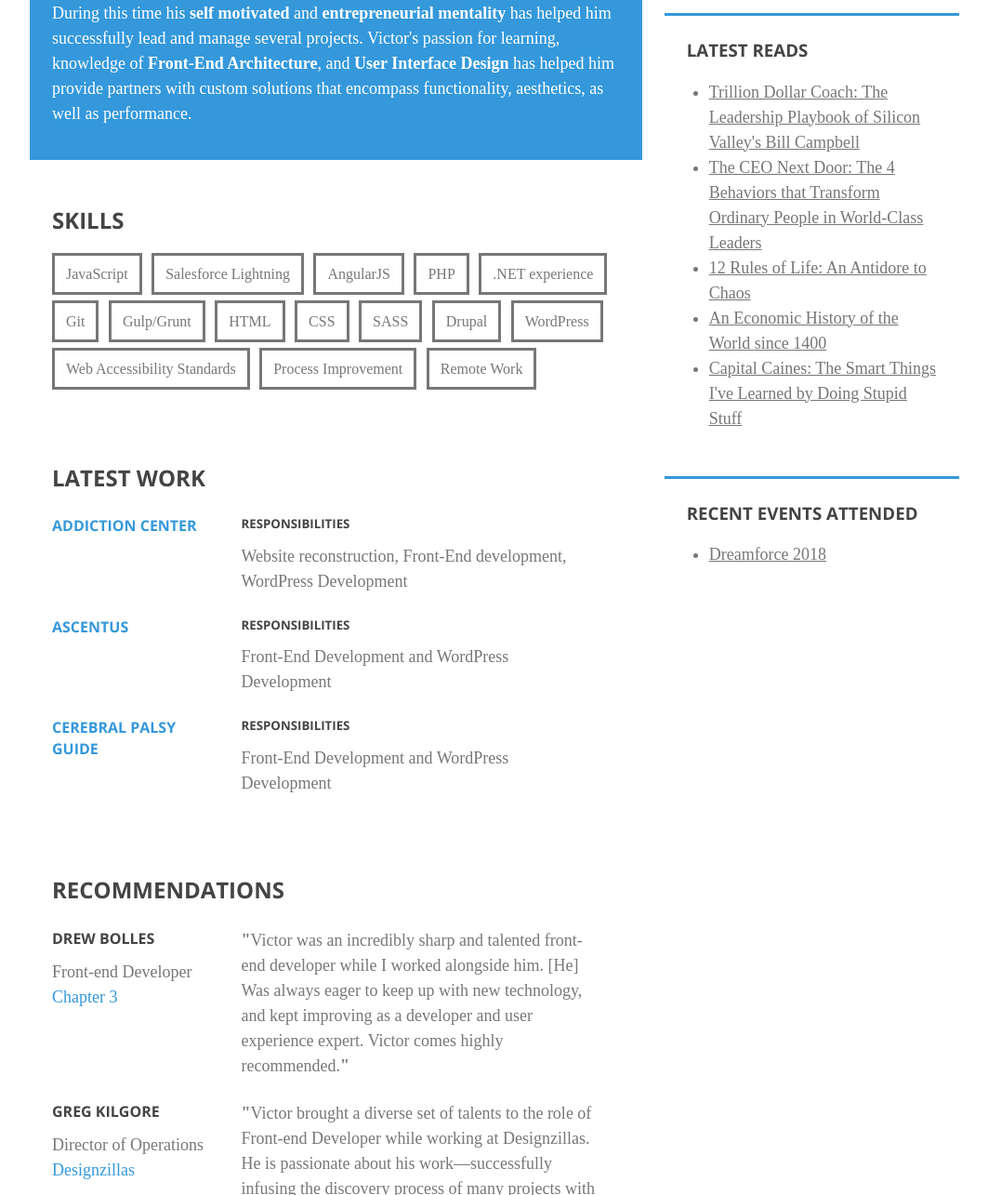
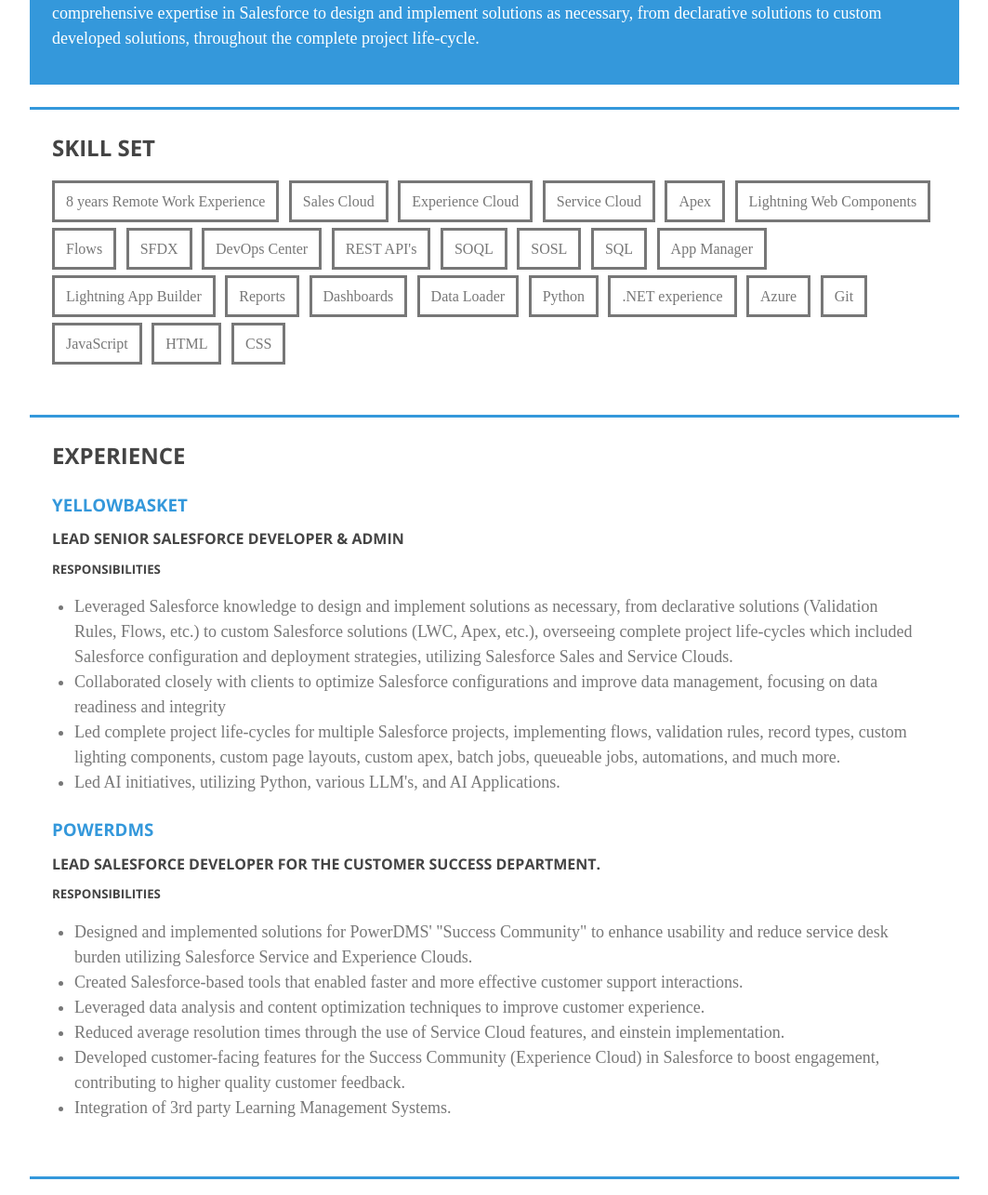
Before and after one commit to vhmarquez/portfoliov2, a website: page index.html in a window 1280 px wide. Shown: the part 360-1645 px from the top of the page at 93% size, without its empty margins (108-1171 px from the left). Drawn offline with nearby package versions, Linux system fonts and the light colour scheme; files that its build step writes are made by us from their sources; a web font is replaced by a local one.

Commit message:
Update to Portfolio, showcasing Salesforce Development Experience.

```diff
--- a/index.html
+++ b/index.html
@@ -6,7 +6,7 @@
 	<head>
 		<meta charset="utf-8">
 		<meta http-equiv="X-UA-Compatible" content="IE=edge,chrome=1">
-		<title>Victor Marquez - Front-End Developer - OOCSS, BEM, Front-end architechture, Responsive Web Design</title>
+		<title>Victor Marquez - Senior Salesforce Developer &amp; Administrator - Sales Cloud, Experience Cloud, Service Cloud, Apex, Lightning Web Components, Flows, SFDX, DevOps Center</title>
 
 		<!-- Favicon -->
 		<link rel="shortcut icon" href="favicon.ico" type="image/x-icon">
@@ -39,133 +39,108 @@
 
 		<div class="header">
 			<h1 class="branding">Victor Márquez</h1>
-			<a href="mailto:victormarquez.dev@gmail.com" class="contact-info">victormarquez.dev [at] gmail.com</a>
+			<a style="display: inline-block;" href="https://github.com/vhmarquez" class="contact-info">Github</a> |
+			<a style="display: inline-block;" href="https://www.linkedin.com/in/victorhmarquez/" class="contact-info">LinkedIn</a> |
+			<a style="display: inline-block;" href="mailto:victormarquez.dev@gmail.com" class="contact-info">victormarquez.dev [at] gmail.com</a>
 		</div>
 
 		<main class="main" id="main">
 			<div class="grid-half">
-				<div class="grid-item lap-two-thirds">
+				<div class="grid-item one-whole">
 					<div class="box bg">
-						<h2>Front-End Developer</h2>
-						<p>Victor has been developing and designing websites as a professional for <strong>10 years</strong>. During this time his <strong>self motivated</strong> and <strong>entrepreneurial mentality</strong> has helped him successfully lead and manage several projects. Victor's passion for learning, knowledge of <strong>Front-End Architecture</strong>, and <strong>User Interface Design</strong> has helped him provide partners with custom solutions that encompass functionality, aesthetics, as well as performance.</p>
+						<h2>Senior Salesforce Developer &amp; Administrator</h2>
+						<p>Victor has a strong background in developing advanced Salesforce solutions for eight years. Committed to leveraging comprehensive expertise in Salesforce to design and implement solutions as necessary, from declarative solutions to custom developed solutions, throughout the complete project life-cycle.</p>
 					</div>
-					<div class="box">
-						<h2>Skills</h2>
+				</div>
+				<div class="grid-item one-whole">
+					<div class="box border">
+						<h2>Skill Set</h2>
 						<ul class="floated">
+							<li>8 years Remote Work Experience</li>
+							<li>Sales Cloud</li>
+							<li>Experience Cloud</li>
+							<li>Service Cloud</li>
+							<li>Apex</li>
+							<li>Lightning Web Components</li>
+							<li>Flows</li>
+							<li>SFDX</li>
+							<li>DevOps Center</li>
+							<li>REST API's</li>
+							<li>SOQL</li>
+							<li>SOSL</li>
+							<li>SQL</li>
+							<li>App Manager</li>
+							<li>Lightning App Builder</li>
+							<li>Reports</li>
+							<li>Dashboards</li>
+							<li>Data Loader</li>
+							<li>Python</li>
+							<li>.NET experience</li>
+							<li>Azure</li>
+							<li>Git</li>
 							<li>JavaScript</li>
-							<li>Salesforce Lightning</li>
-							<li>AngularJS</li>
-							<li>PHP</li>
-							<li>.NET experience</li>
-							<li>Git</li>
-							<li>Gulp/Grunt</li>
 							<li>HTML</li>
 							<li>CSS</li>
-							<li>SASS</li>
-							<li>Drupal</li>
-							<li>WordPress</li>
-							<li>Web Accessibility Standards</li>
-							<li>Process Improvement</li>
-							<li>Remote Work</li>
 						</ul>
 					</div>
-					<div class="box">
-						<h2>Latest Work</h2>
+				</div>
+				<div class="grid-item one-whole">
+					<div class="box border">
+						<h2>Experience</h2>
 						<div class="list-item">
-							<div class="grid-item lap-one-third">
-								<h4><a href="http://www.addictioncenter.com" target="_blank">Addiction Center</a></h4>
-							</div>
-							<div class="grid-item lap-two-thirds">
+							<div class="grid-item one-whole">
+								<h3><a href="https://www.yellowbasket.io/" target="_blank">YellowBasket</a></h3>
+								<h4>Lead Senior Salesforce Developer &amp; Admin</h4>
 								<h5>Responsibilities</h5>
-								<p>Website reconstruction, Front-End development, WordPress Development</p>
+								<ul>
+									<li>Leveraged Salesforce knowledge to design and implement solutions as necessary, from declarative solutions (Validation Rules, Flows, etc.) to custom Salesforce solutions (LWC, Apex, etc.), overseeing complete project	life-cycles which included Salesforce configuration and deployment strategies, utilizing Salesforce Sales and Service Clouds.</li>
+									<li>Collaborated closely with clients to optimize Salesforce configurations and improve data management, focusing on data readiness and integrity</li>
+									<li>Led complete project life-cycles for multiple Salesforce projects, implementing flows, validation rules, record	types, custom lighting components, custom page layouts, custom apex, batch jobs, queueable jobs, automations, and much more.</li>
+									<li>Led AI initiatives, utilizing Python, various LLM's, and AI Applications.</li>
+								</ul>
 							</div>
 						</div>
 						<div class="list-item">
-							<div class="grid-item lap-one-third">
-								<h4><a href="http://www.ascentus.com" target="_blank">Ascentus</a></h4>
-							</div>
-							<div class="grid-item lap-two-thirds">
+							<div class="grid-item one-whole">
+								<h3><a href="https://www.powerdms.com/" target="_blank">PowerDMS</a></h3>
+								<h4>Lead Salesforce Developer for the Customer Success department.</h4>
 								<h5>Responsibilities</h5>
-								<p>Front-End Development and WordPress Development</p>
-							</div>
-						</div>
-						<div class="list-item">
-							<div class="grid-item lap-one-third">
-								<h4><a href="http://www.cerebralpalsyguide.com" target="_blank">Cerebral Palsy Guide</a></h4>
-							</div>
-							<div class="grid-item lap-two-thirds">
-								<h5>Responsibilities</h5>
-								<p>Front-End Development and WordPress Development</p>
-							</div>
-						</div>
-					</div>
-					<div class="box">
-						<h2>Recommendations</h2>
-						<div class="list-item">
-							<div class="grid-item lap-one-third">
-								<h4>Drew Bolles</h4>
-								<p>Front-end Developer <a href="http://chapterthree.com/" target="_blank">Chapter 3</a></p>
-							</div>
-							<div class="grid-item lap-two-thirds">
-								<p><strong>"</strong>Victor was an incredibly sharp and talented front-end developer while I worked alongside him. [He] Was always eager to keep up with new technology, and kept improving as a developer and user experience expert. Victor comes highly recommended.<strong>"</strong></p>
-							</div>
-						</div>
-						<div class="list-item">
-							<div class="grid-item lap-one-third">
-								<h4>Greg Kilgore</h4>
-								<p>Director of Operations <a href="http://www.designzillas.com" target="_blank" rel="nofollow">Designzillas</a></p>
-							</div>
-							<div class="grid-item lap-two-thirds">
-								<p><strong>"</strong>Victor brought a diverse set of talents to the role of Front-end Developer while working at Designzillas. He is passionate about his work—successfully infusing the discovery process of many projects with his creative and inventive problem-solving. He conscientiously brought his best work to our clients. He demonstrated a strong aptitude for determining project requirements and applying technological possibilities to real-world client problems. Last, but not least, Victor is enjoyable to work with and is someone who makes you feel like he cares about you.<strong>"</strong></p>
-							</div>
-						</div>
-					</div>
-				</div>
-				<div class="grid-item lap-one-third">
-					<div class="box">
-						<div class="grid-full">
-							<div class="grid-item-full one-fourth center">
-								<a href="https://github.com/vhmarquez" class="social-link" target="_blank"><i class="fa fa-github social"></i></a>
-							</div>
-							<div class="grid-item-full one-fourth center">
-								<a href="http://www.linkedin.com/pub/victor-marquez/65/1b/312" class="social-link" target="_blank"><i class="fa fa-linkedin social"></i></a>
+								<ul>
+									<li>Designed and implemented solutions for PowerDMS' "Success Community" to enhance usability and reduce service desk burden utilizing Salesforce Service and Experience Clouds.</li>
+									<li>Created Salesforce-based tools that enabled faster and more effective customer support interactions.</li>
+									<li>Leveraged data analysis and content optimization techniques to improve customer experience.</li>
+									<li>Reduced average resolution times through the use of Service Cloud features, and einstein implementation.</li>
+									<li>Developed customer-facing features for the Success Community (Experience Cloud) in Salesforce to boost engagement, contributing to higher quality customer feedback.</li>
+									<li>Integration of 3rd party Learning Management Systems.</li>
+								</ul>
 							</div>
 						</div>
 					</div>
 					<div class="box border">
-						<h3>Latest Reads</h3>
-						<ul>
-							<li>
-								<a href="https://www.amazon.com/Trillion-Dollar-Coach-Leadership-Playbook/dp/0062839268" target="_blank">Trillion Dollar Coach: The Leadership Playbook of Silicon Valley's Bill Campbell</a>
-							</li>
-							<li>
-								<a href="https://www.amazon.com/CEO-Next-Door-Behaviors-World-Class/dp/1101906499" target="_blank">The CEO Next Door: The 4 Behaviors that Transform Ordinary People in World-Class Leaders</a>
-							</li>
-							<li>
-								<a href="https://www.amazon.com/12-Rules-Life-Antidote-Chaos/dp/0141988517" target="_blank">12 Rules of Life: An Antidore to Chaos</a>
-							</li>
-							<li>
-								<a href="https://www.amazon.com/Economic-History-World-since-1400/dp/B01K4ZMZJY" target="_blank">An Economic History of the World since 1400</a>
-							</li>
-							<li>
-								<a href="https://www.amazon.com/Capital-Gaines-Things-Learned-Stupid/dp/B0725WYC2L" target="_blank">Capital Caines: The Smart Things I've Learned by Doing Stupid Stuff</a>
-							</li>
-						</ul>
-					</div>
-					<div class="box border">
-						<h3>Recent Events Attended</h3>
-						<ul>
-							<li>
-								<a href="https://www.salesforce.com/dreamforce/" target="_blank">Dreamforce 2018</a>
-							</li>
-						</ul>
+						<h2>Recommendations</h2>
+						<div class="list-item">
+							<div class="grid-item one-whole">
+								<h3>Michael Frey</h3>
+								<h4>President &amp; CEO <a href="https://www.yellowbasket.io/" target="_blank">YellowBasket</a></h4>
+								<p><strong>"</strong>I am delighted to recommend Victor Marquez, who served as Lead Senior Salesforce Developer at YellowBasket, LLC from February 2022 to October 2024. Victor’s exceptional expertise in Salesforce, including Lightning, LWC, and Apex, as well as his contributions to recent AI initiatives, were instrumental to our technical success and strategic growth. His proactive approach and technical leadership consistently drove project success and made a positive impact on our team and clients.<strong>"</strong></p>
+								<p><a href="./assets/pdf/michael-frey_lor.pdf">View Full Letter of Recommendation</a></p>
+							</div>
+						</div>
+						<div class="list-item">
+							<div class="grid-item one-whole">
+								<h3>Greg Hartshorne</h3>
+								<h4>CTO <a href="https://www.yellowbasket.io/" target="_blank">YellowBasket</a></h4>
+								<p><strong>"</strong>During his time with us, Victor played a pivotal role in shaping our technical strategy and delivering enterprise-level solutions for our clients. His comprehensive expertise in Salesforce development, coupled with his forward-thinking approach to artificial intelligence integration, made him an invaluable asset to our team.<strong>"</strong></p>
+								<p><a href="./assets/pdf/greg-hartshorne_lor.pdf">View Full Letter of Recommendation</a></p>
+							</div>
+						</div>
 					</div>
 				</div>
 			</div>
 		</main>
 
 		<footer class="footer" id="footer">
-			<p>&copy; Victor Marquez 2019. The source code of this portfolio is hosted on <a href="https://github.com/vhmarquez/portfoliov2" target="_blank">GitHub</a>.</p>
+			<p>&copy; Victor Marquez 2024. The source code of this portfolio is hosted on <a href="https://github.com/vhmarquez/portfoliov2" target="_blank">GitHub</a>.</p>
 		</footer>
 	</body>
 </html>
--- /dev/null
+++ b/temp/sass/ie.css
@@ -0,0 +1,5 @@
+/* Welcome to Compass. Use this file to write IE specific override styles.
+ * * Import this file using the following HTML or equivalent:
+ * * <!--[if IE]>
+ * *   <link href="/stylesheets/ie.css" media="screen, projection" rel="stylesheet" type="text/css" />
+ * * <![endif]--> *//*# sourceMappingURL=ie.css.map */
--- /dev/null
+++ b/temp/sass/print.css
@@ -0,0 +1,3 @@
+/* Welcome to Compass. Use this file to define print styles.
+ * * Import this file using the following HTML or equivalent:
+ * * <link href="/stylesheets/print.css" media="print" rel="stylesheet" type="text/css" /> *//*# sourceMappingURL=print.css.map */
```
Also changed, not shown: 5 other files.
